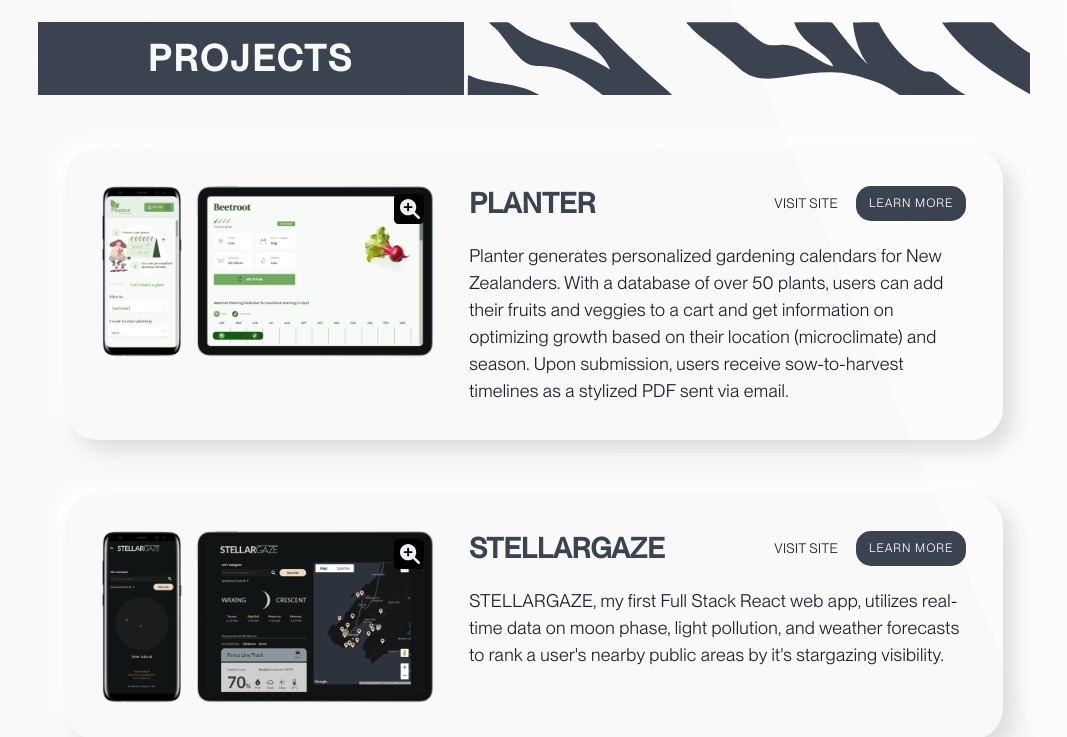
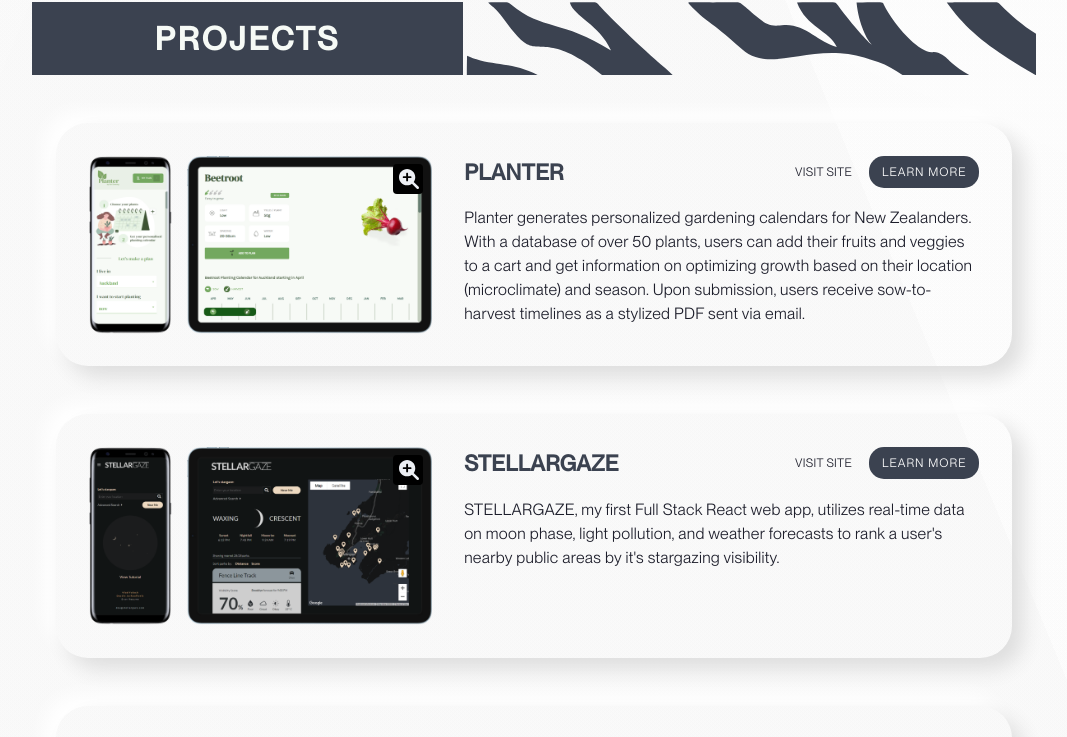
Before and after one commit to bustinjurkz/portfolio, a Next.js app: page / in a window 1280 px wide. Shown: the part 958-1695 px from the top of the page, without its empty margins (106-1173 px from the left). Built offline with nearby package versions, Linux system fonts and the light colour scheme.

Commit message:
cool anim, cards done

```diff
--- a/components/Navbar.tsx
+++ b/components/Navbar.tsx
@@ -109,6 +109,7 @@ const NavLinksWrapper = styled.div`
 `;
 
 const NavLink = styled.div`
+  font-size: 18px;
   transition: 0.5s;
   &:hover,
   &:active,
--- a/components/ProjectPreviewCard.tsx
+++ b/components/ProjectPreviewCard.tsx
@@ -1,4 +1,4 @@
-import React, { useState } from "react";
+import React, { useRef, useState } from "react";
 import { ButtonMixin } from "./Button";
 import Image from "next/legacy/image";
 import Link from "next/link";
@@ -8,7 +8,7 @@ import { ProjectType } from "../pages";
 import { css, styled } from "styled-components";
 import { faMagnifyingGlassPlus } from "@fortawesome/free-solid-svg-icons";
 import { FontAwesomeIcon } from "@fortawesome/react-fontawesome";
-import { motion } from "framer-motion";
+import { motion, useScroll, useTransform } from "framer-motion";
 
 export interface ProjectPreviewCardProps {
   name: string;
@@ -33,10 +33,23 @@ export const ProjectPreviewCard: React.FC<ProjectPreviewCardProps> = ({
     setExpandPreview(`/${props.name.toLowerCase()}-preview.webp`);
   };
 
+  const ref = useRef<HTMLDivElement>(null);
+  const { scrollYProgress } = useScroll({
+    target: ref,
+    offset: ["0 1", "1.33 1"],
+  });
+
+  const scaleProgress = useTransform(scrollYProgress, [0, 1], [0.65, 1]);
+  const opacityProgress = useTransform(scrollYProgress, [0, 1], [0.6, 1]);
+
   return (
     <>
       <Link href={`/${props.slug}`} passHref legacyBehavior>
-        <motion.div whileHover={{ scale: 1.015 }} whileTap={{ scale: 0.98 }}>
+        <motion.div
+          ref={ref}
+          style={{ scale: scaleProgress, opacity: opacityProgress }}
+        >
+          <motion.div whileTap={{ scale: 0.98 }}>
             <ProjectCardWrapper>
               <CardImageWrapper>
                 {props.name !== "Handits" && (
@@ -101,6 +114,7 @@ export const ProjectPreviewCard: React.FC<ProjectPreviewCardProps> = ({
               </CardInfoWrapper>
             </ProjectCardWrapper>
           </motion.div>
+        </motion.div>
       </Link>
       <Lightbox
         open={!!expandPreview}
@@ -153,7 +167,7 @@ const ProjectTitle = styled.h3`
   color: ${(props) => props.theme.primary};
   margin: 0;
   white-space: nowrap;
-  font-size: 28px;
+  font-size: 22px;
 `;
 
 const VideoWrapper = styled.div`
--- a/styles/globals.css
+++ b/styles/globals.css
@@ -3,7 +3,7 @@ body {
   padding: 0;
   margin: 0;
   color: #1d1e2b;
-  font-size: 18px;
+  font-size: 16px;
   line-height: 1.5em;
   font-family: "PP Neue Montreal Medium";
   letter-spacing: 0.3px;
```
Lines whose indentation alone changed are shown as unchanged.
